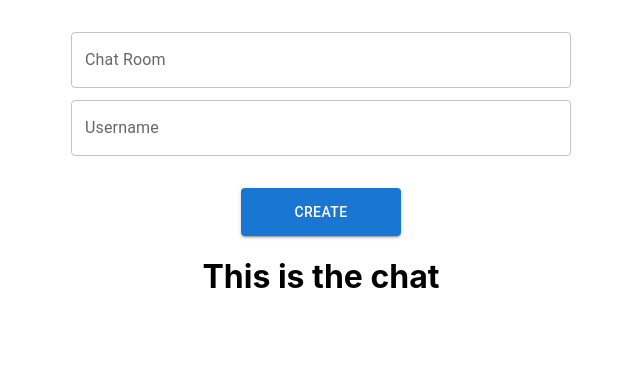
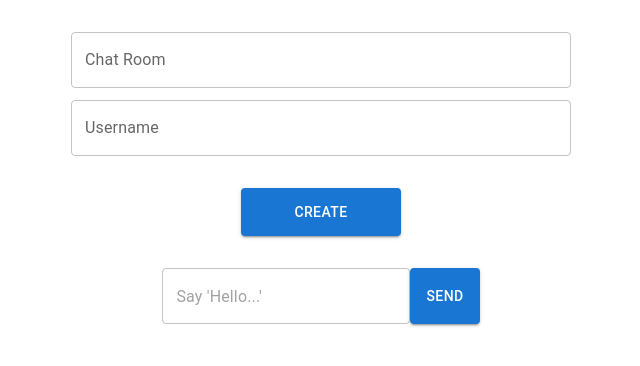
Before and after one commit to UpwardStart/SpeakEasy, a React (Create React App) app in the folder client/: page / in a window 1280 px wide. Shown: the top 366 px of the page, without its empty margins (319-959 px from the left). Built offline with nearby package versions, Linux system fonts and the light colour scheme; no server answers.

Commit message:
Messages successfully sent and receieved to the server

```diff
--- a/client/src/Chat.jsx
+++ b/client/src/Chat.jsx
@@ -1,8 +1,38 @@
+import { Box, TextField, Button } from "@mui/material"
+import { useState } from "react"
+
+
+const chatStyle = {
+  display: 'flex',
+  flexDirection: 'column',
+  marginTop: '2rem'
+ }
+
 const Chat = ({socket, chat, username}) => {
+  const [message, setMessage] = useState('')
+
+  const sendMessage = () => {
+    if(message){
+    socket.emit('chat message', message)
+  }
+  setMessage('')
+
+}
   return(
-    <div>
-      <h1>This is the chat</h1>
-    </div>
+    <Box sx={chatStyle}>
+      <Box component="div">
+          <TextField onChange={e => {
+            setMessage(e.target.value)
+          }}
+          value={message}
+          variant="outlined"
+          placeholder="Say 'Hello...'" />
+          <Button
+          onClick={sendMessage}
+          variant="contained"
+          sx={{height: 56}}>Send</Button>
+        </Box>
+      </Box>
   )
 }
 
```
Also changed, not shown: 1 other file (tests, documents, lock files or other folders).
